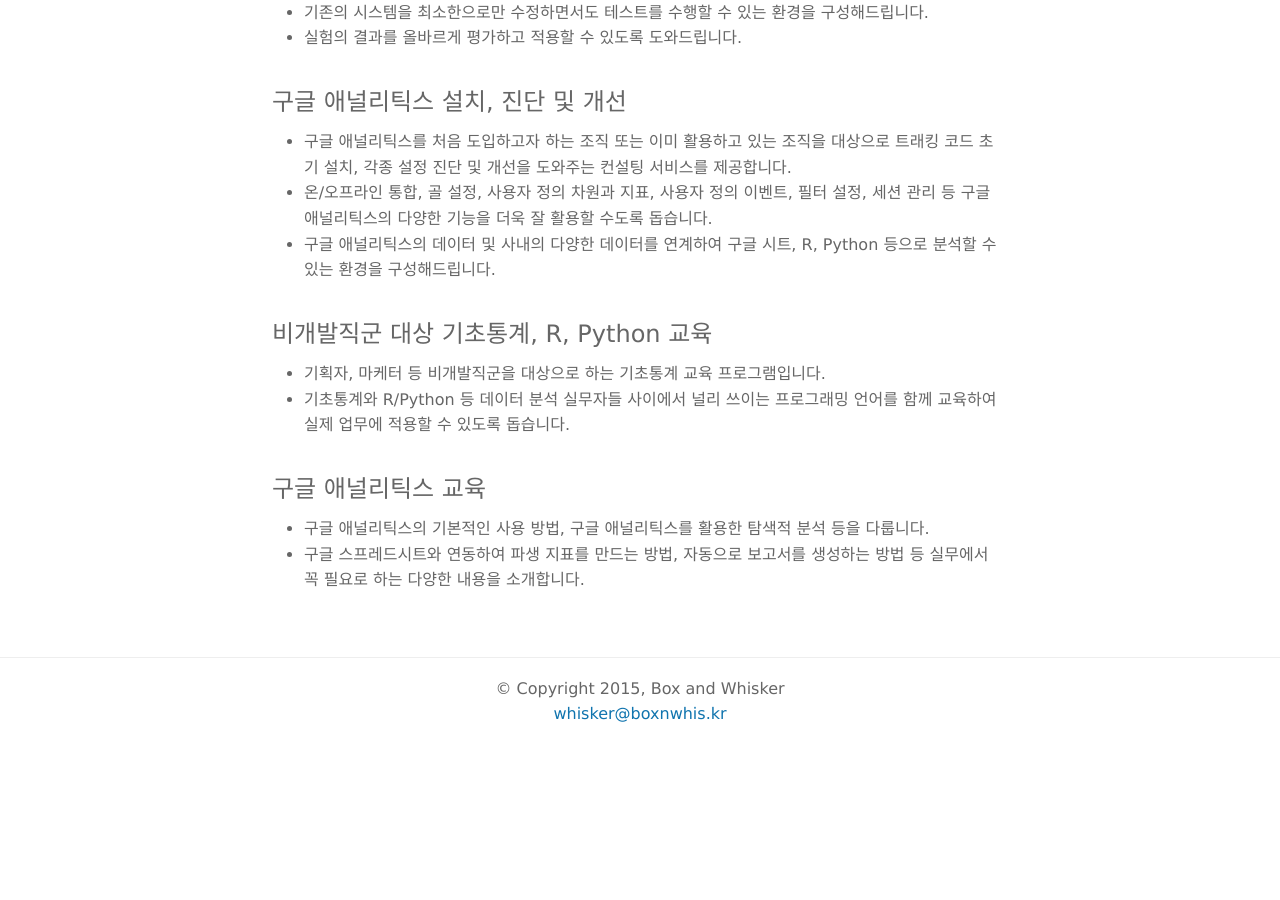
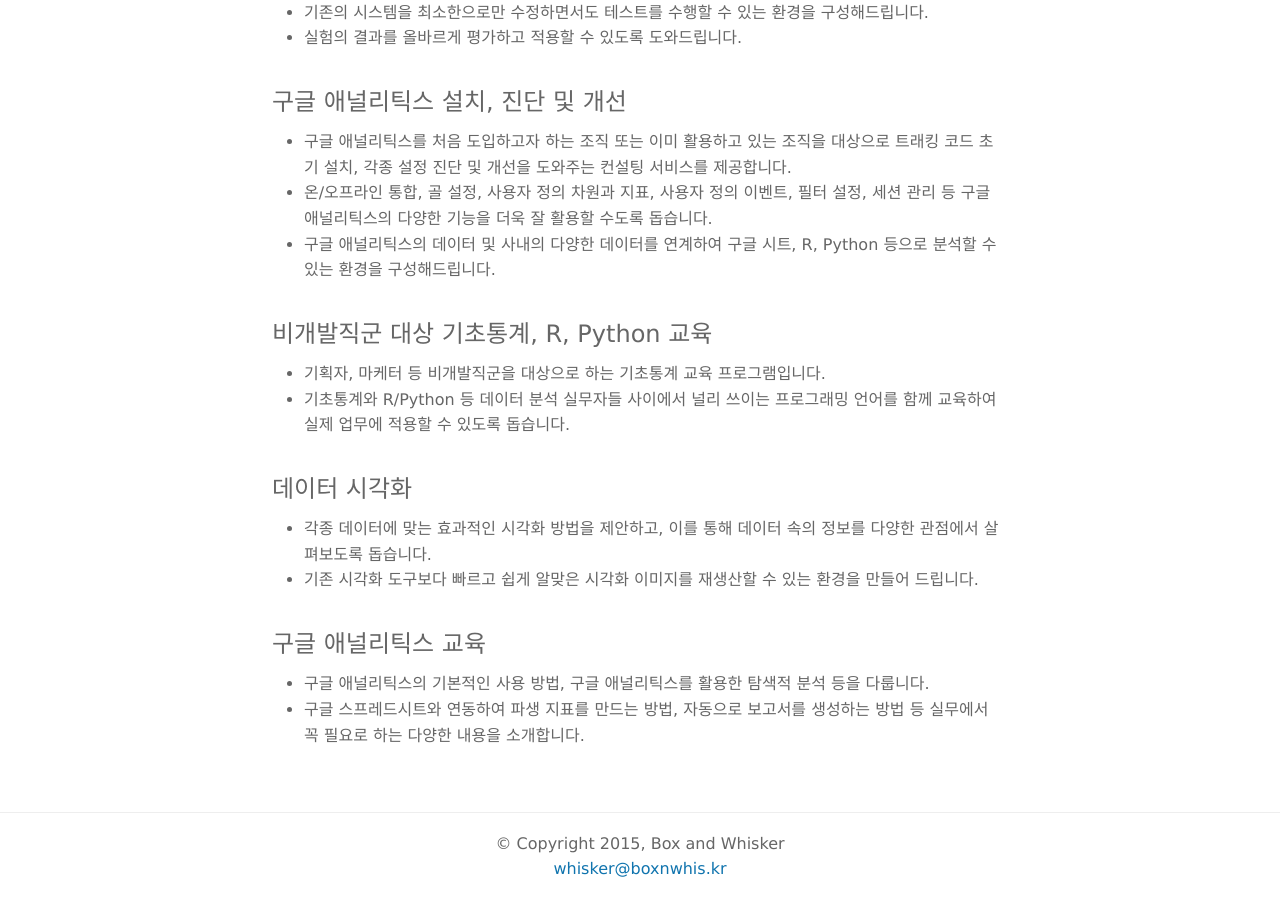
Before and after one commit to boxnwhiskr/boxnwhiskr.github.io, a Jekyll site: the page built from service.html, in a window 1280 px wide and 900 px high, scrolled down 1381 px. Built offline with Jekyll 4.4.1, drawn with Linux system fonts in a browser that asks for light colours; nearby versions of some CDN libraries; some web fonts are replaced; before the commit the page ends 2125 px from its top, so only the background shows below that.

Commit message:
Add service explanation about data-visualization

```diff
--- a/service.html
+++ b/service.html
@@ -70,6 +70,13 @@ title: Service and Products
             </ul>
         </li>
         <li>
+            <h2 class="name">데이터 시각화</h2>
+            <ul class="features">
+                <li>각종 데이터에 맞는 효과적인 시각화 방법을 제안하고, 이를 통해 데이터 속의 정보를 다양한 관점에서 살펴보도록 돕습니다.</li>
+                <li>기존 시각화 도구보다 빠르고 쉽게 알맞은 시각화 이미지를 재생산할 수 있는 환경을 만들어 드립니다.</li>
+            </ul>
+        </li>
+        <li>
             <h2 class="name">구글 애널리틱스 교육</h2>
             <ul class="features">
                 <li>구글 애널리틱스의 기본적인 사용 방법, 구글 애널리틱스를 활용한 탐색적 분석 등을 다룹니다.</li>
```
